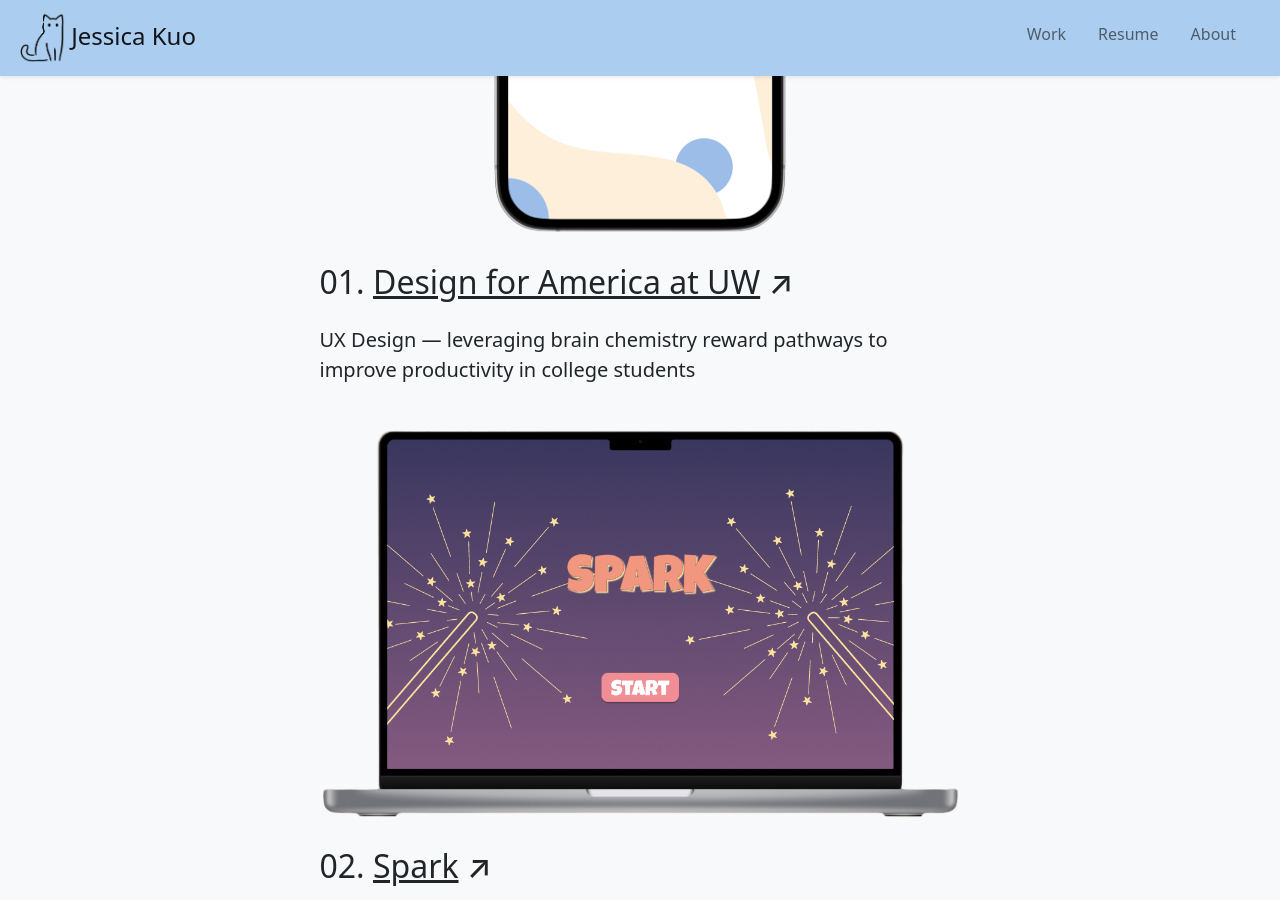
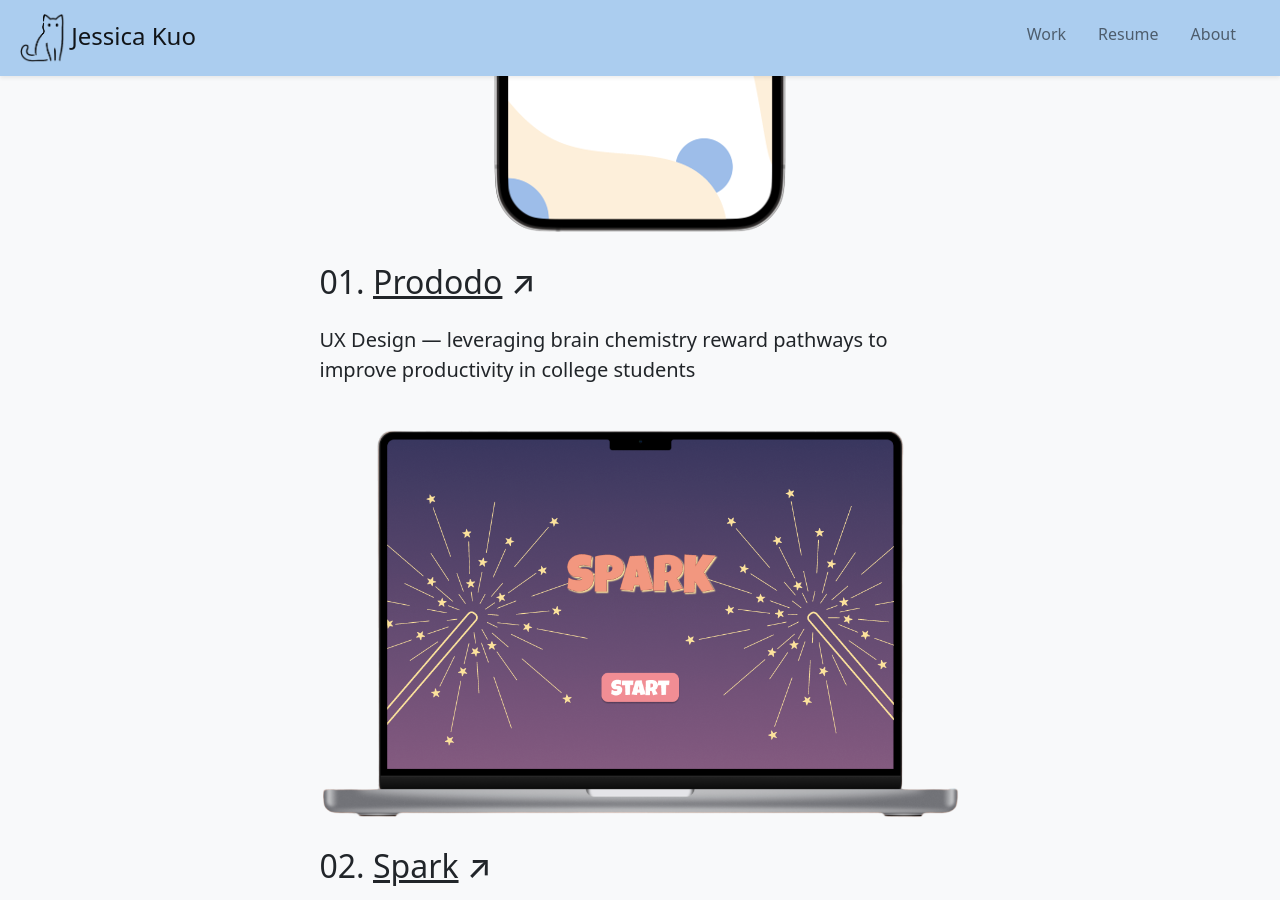
Before and after one commit to jesskuo/jesskuo.github.io, a Jekyll site: the page built from index.html, in a window 1280 px wide and 900 px high, scrolled down 1073 px. Built offline with Jekyll 4.4.1, drawn with Linux system fonts in a browser that asks for light colours.

Commit message:
Updated from DFA to Prododo and removed old about

```diff
--- a/about.html
+++ b/about.html
@@ -10,7 +10,7 @@ layout: page
 		<!-- About Me -->
 		<div class="col-sm-8 mt-3 ps-3">
 			<h4>about me &mdash;</h4>
-			<p class="lead">Hello! I'm Jessica, a UX designer based in the Bay Area, California. I'm passionate about designing solutions that help people get the help they need, before they even need to ask for help.</p>
+			<p class="lead">Hello! I'm Jessica, a UX designer based in the Bay Area, California. I'm passionate about designing technological solutions that can help people get the help they need, before they even need to ask for help.</p>
 			<p>I'm currently a Master's student in Information Management at the University of Washington. Previously, I graduated from UC Berkeley with a bachelor's in computer science and a minor in data science.</p>
 			<p>In my free time, I like exploring new places, playing video games (let's play Valorant!), and drinking boba.</p>
 			<p>I'm best reached by email at <span style="color: #5d8aa8"><b>jessica.kuo.usa@gmail.com</b></span>.</p>
--- a/index.html
+++ b/index.html
@@ -26,12 +26,12 @@ layout: page
   <!-- Prododo -->
   <div class="row justify-content-center">
     <div class="col-sm-7">
-      <img src="files/portfolio/dfa/prododo_cover.png" class="img-fluid mx-auto d-block">
+      <img src="files/portfolio/prododo/prododo_cover.png" class="img-fluid mx-auto d-block">
     </div>
   </div>
   <div class="row justify-content-center my-4">
     <div class="col-sm-7">
-      <h2>01. <a href="dfa.html" class="text-dark">Design for America at UW</a> &#8599;</h2>
+      <h2>01. <a href="prododo.html" class="text-dark">Prododo</a> &#8599;</h2>
       <p class="lead mt-4"><b>UX Design &mdash;</b> leveraging brain chemistry reward pathways to improve productivity in college students</p>
     </div>
   </div>
--- a/dfa.html
+++ b/prododo.html
@@ -39,7 +39,7 @@ layout: page
 			<h4>Background</h4>
 			<p>Dopamine is a neurotransmitter in the brain also known as the "feel good" hormone. It plays a crucial role in the body's reward system. When we do something pleasurable, our brains release large amounts of dopamine and we feel good. As a result, we are hardwired to repeat behaviors that will release dopamine into our systems.</p>
 			<p>If we could leverage dopamine pathways, we could potentially motivate college students to repeat productive behaviors. Our project aims to explore this problem space.</p>
-			<h4>What is our project?</h4>
+			<h4>What is Prododo?</h4>
 			<ul>
 				<li class="my-3">A mobile application with features to help college students with productivity.</li>
 			</ul>
```
Also changed, not shown: files/about_pictures/abcd.png (deleted), files/about_pictures/about_me.jpg (deleted), files/about_pictures/berk_milpitas.png (deleted), files/about_pictures/clear_meme.jpg (deleted), files/about_pictures/david_meme.jpg (deleted), files/about_pictures/league_meme.jpg (deleted), files/about_pictures/milpitas_map.png (deleted), files/about_pictures/sleep_meme.jpg (deleted), files/about_pictures/steps.jpg (deleted), files/about_pictures/taiwan_pic.jpg (deleted), files/about_pictures/tree_joke.png (deleted), files/about_pictures/y_meme.jpg (deleted), files/portfolio/prododo/prododo_cover.png (renamed from files/portfolio/dfa/prododo_cover.png), 4 other files.
